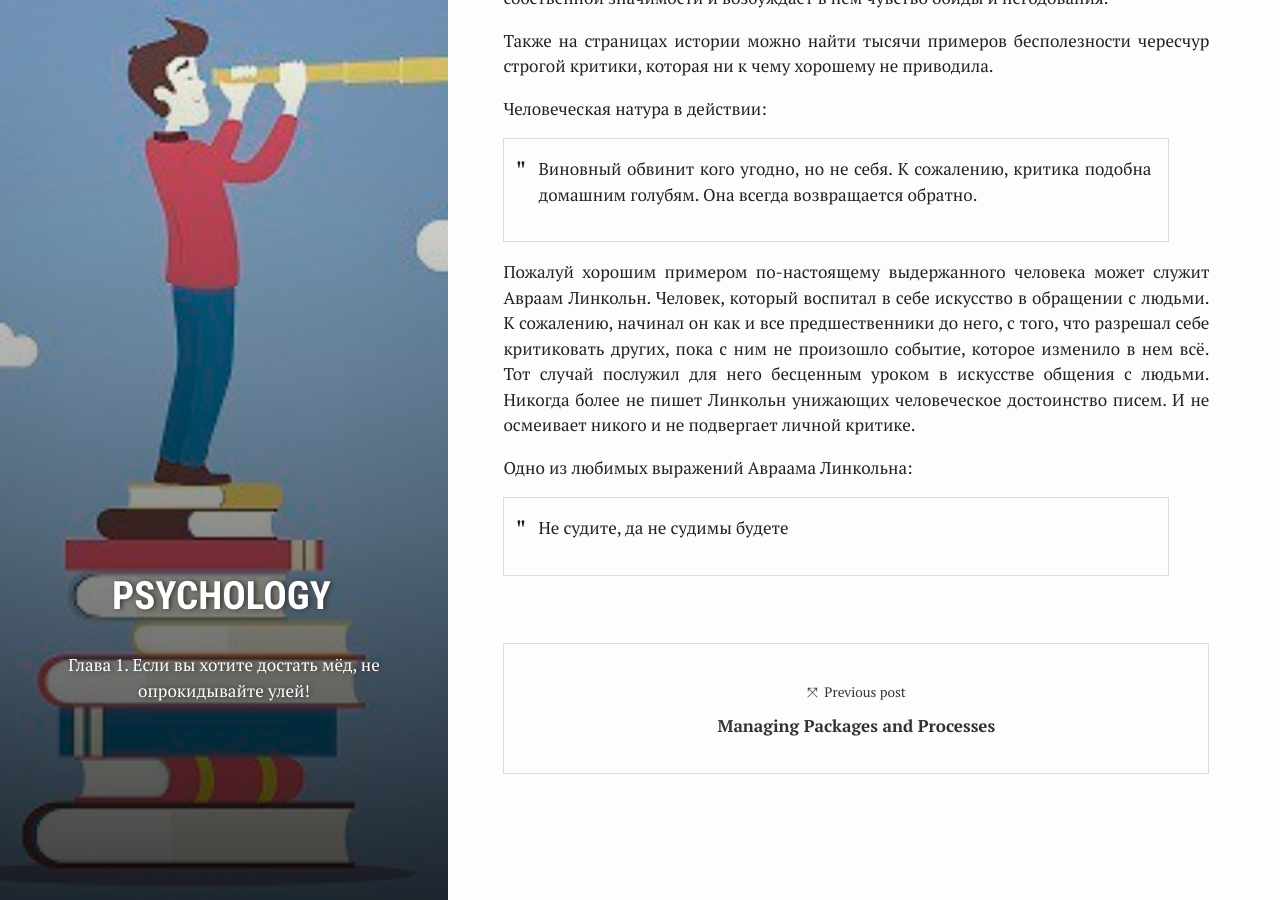
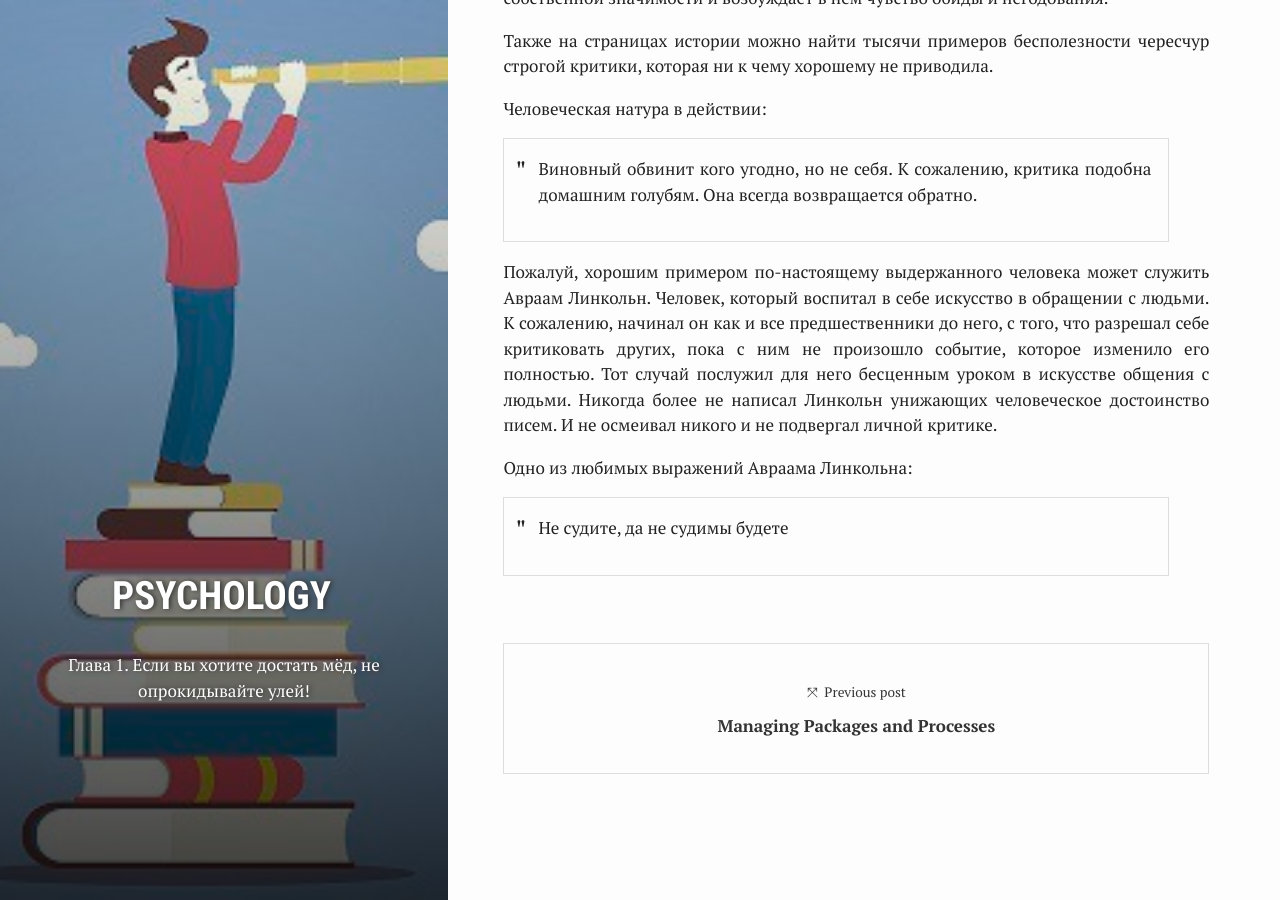
Before and after one commit to ghostmorgan/ghostmorgan.github.io, a Jekyll site: the page built from _posts/2017-12-04-how_to_get_friends_ch_01.md, in a window 1280 px wide and 900 px high, scrolled down 3019 px. Built offline with Jekyll 4.4.1, drawn with Linux system fonts in a browser that asks for light colours; nearby versions of some CDN libraries; comment, search, counter and statistics services are not loaded.

Commit message:
Update 2017-12-04-how_to_get_friends_ch_01.md

```diff
--- a/_posts/2017-12-04-how_to_get_friends_ch_01.md
+++ b/_posts/2017-12-04-how_to_get_friends_ch_01.md
@@ -45,7 +45,7 @@ author: DenIvTea
 Человеческая натура в действии:
 > Виновный обвинит кого угодно, но не себя. К сожалению, критика подобна домашним голубям. Она всегда возвращается обратно.
 
-Пожалуй хорошим примером по-настоящему выдержанного человека может служит Авраам Линкольн. Человек, который воспитал в себе искусство в обращении с людьми. К сожалению, начинал он как и все предшественники до него, с того, что разрешал себе критиковать других, пока с ним не произошло событие, которое изменило в нем всё. Тот случай послужил для него бесценным уроком в искусстве общения с людьми. Никогда более не пишет Линкольн унижающих человеческое достоинство писем. И не осмеивает никого и не подвергает личной критике.
+Пожалуй, хорошим примером по-настоящему выдержанного человека может служить Авраам Линкольн. Человек, который воспитал в себе искусство в обращении с людьми. К сожалению, начинал он как и все предшественники до него, с того, что разрешал себе критиковать других, пока с ним не произошло событие, которое изменило его полностью. Тот случай послужил для него бесценным уроком в искусстве общения с людьми. Никогда более не написал Линкольн унижающих человеческое достоинство писем. И не осмеивал никого и не подвергал личной критике.
 
 Одно из любимых выражений Авраама Линкольна:
 > Не судите, да не судимы будете
```
